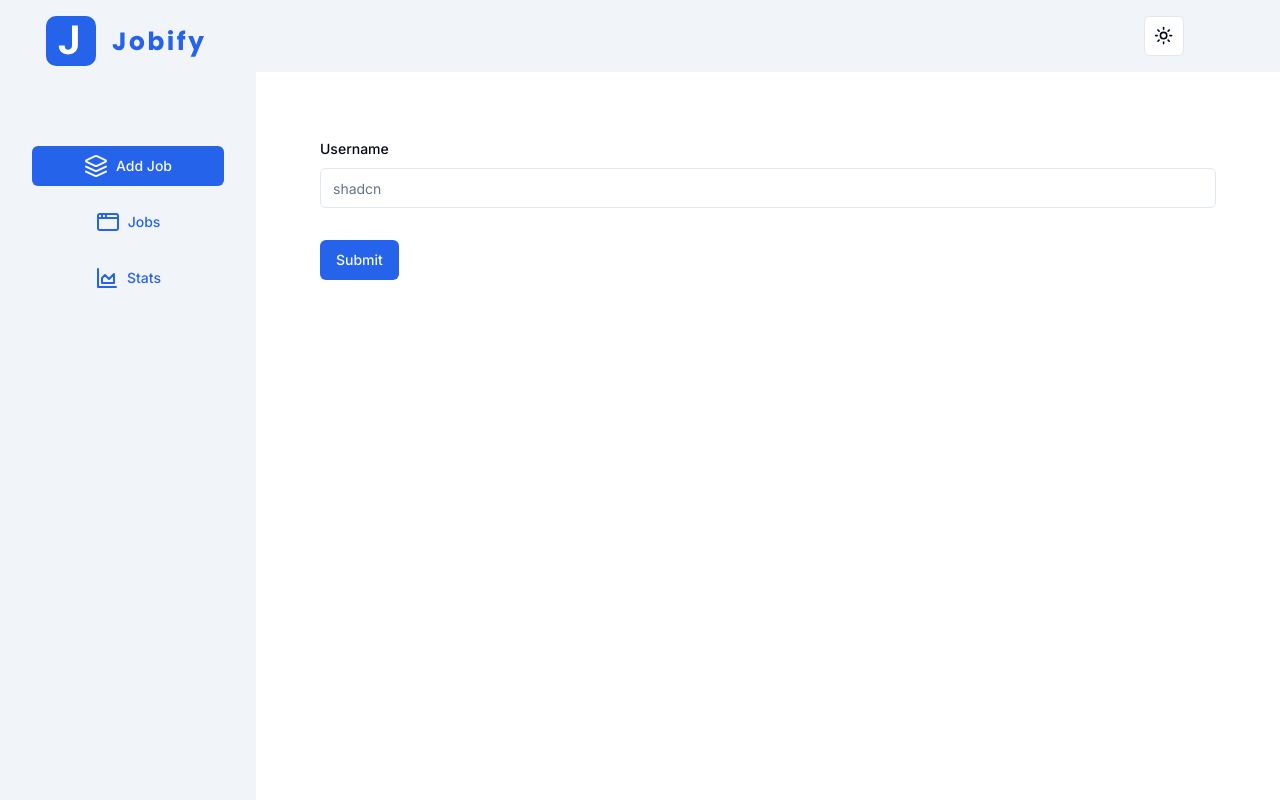
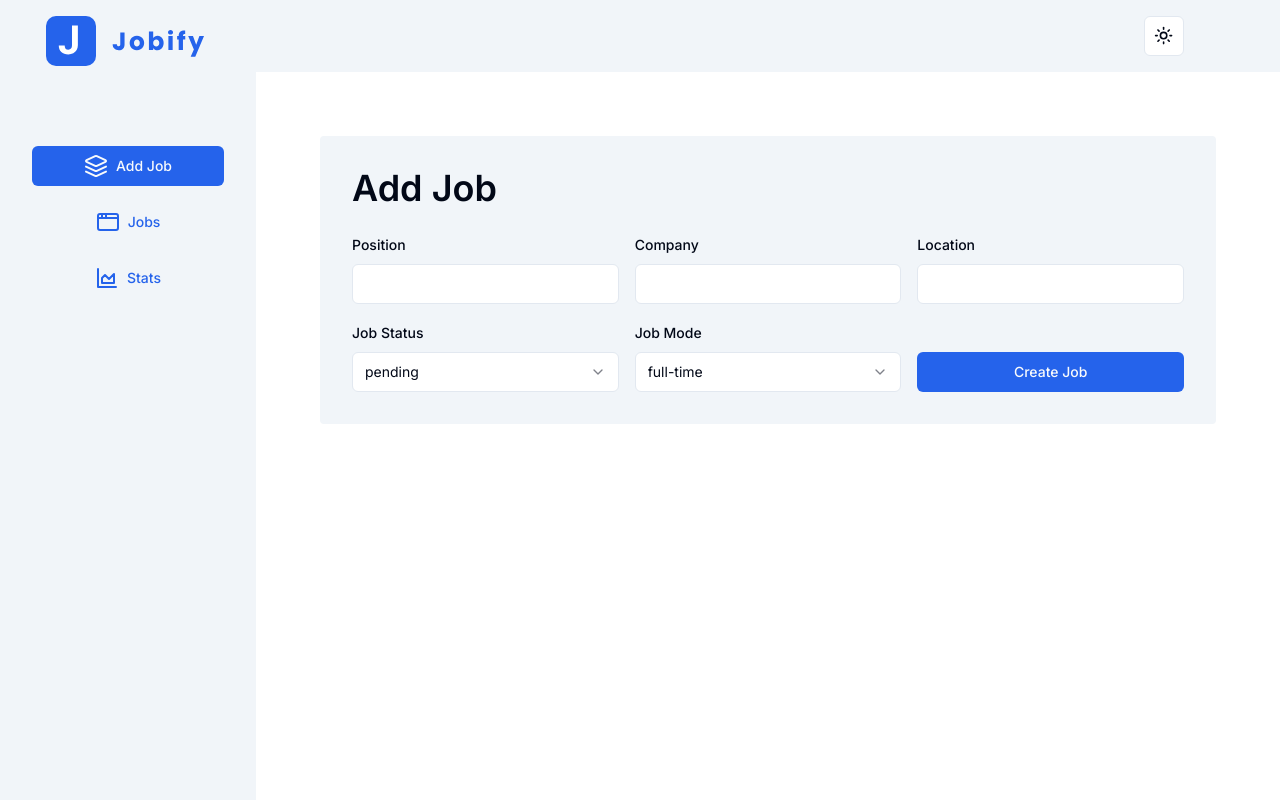
Before and after one commit to zreonx/nextjs-jobify, a Next.js app: page /add-job in a window 1280 px wide. Built offline with nearby package versions, Linux system fonts and the light colour scheme.

Commit message:
added ui of form for job using the customized form inputs and selects, added also the setup of prisma schema and pushed to mongodb

```diff
--- a/components/CreateJobForm.tsx
+++ b/components/CreateJobForm.tsx
@@ -1,62 +1,61 @@
-"use client"
+'use client'
 
-import { z } from "zod"
-import { zodResolver } from "@hookform/resolvers/zod"
-import { useForm } from "react-hook-form"
+import { useForm } from 'react-hook-form';
+import { zodResolver } from '@hookform/resolvers/zod';
+import {
+  JobStatus,
+  JobMode,
+  createAndEditJobSchema,
+  CreateAndEditJobType,
+} from '@/utils/types';
+import { Button } from './ui/button';
 
-import { Button } from "@/components/ui/button"
-import {
-  Form,
-  FormControl,
-  FormDescription,
-  FormField,
-  FormItem,
-  FormLabel,
-  FormMessage,
-} from "@/components/ui/form"
-import { Input } from "@/components/ui/input"
-
-const formSchema = z.object({
-  username: z.string().min(2, {
-    message: 'Username must be at least 2 characters.',
-  }),
-});
+import { Form } from './ui/form';
+import { CustomFormField, CustomFormSelect } from './FormComponent';
 
 function CreateJobForm() {
-  // 1. Define your form.
-  const form = useForm<z.infer<typeof formSchema>>({
-    resolver: zodResolver(formSchema),
+  const form = useForm<CreateAndEditJobType>({
+    resolver: zodResolver(createAndEditJobSchema),
     defaultValues: {
-      username: '',
+      position: '',
+      company: '',
+      location: '',
+      status: JobStatus.Pending,
+      mode: JobMode.FullTime,
     },
   });
 
-  // 2. Define a submit handler.
-  function onSubmit(values: z.infer<typeof formSchema>) {
-    // Do something with the form values.
-    // ✅ This will be type-safe and validated.
+  function onSubmit(values: CreateAndEditJobType) {
     console.log(values);
   }
 
   return (
     <Form {...form}>
-      <form onSubmit={form.handleSubmit(onSubmit)} className='space-y-8'>
-        <FormField
-          control={form.control}
-          name='username'
-          render={({ field }) => (
-            <FormItem>
-              <FormLabel>Username</FormLabel>
-              <FormControl>
-                <Input placeholder='shadcn' {...field} />
-              </FormControl>
-              <FormMessage />
-            </FormItem>
-          )}
-        />
-        <Button type='submit'>Submit</Button>
+      <form
+        onSubmit={form.handleSubmit(onSubmit)}
+        className="bg-muted p-8 rounded"
+      >
+        <h2 className="capitalize font-semibold text-4xl mb-6">add job</h2>
+        <div className="grid gap-4 md:grid-cols-2 lg:grid-cols-3 items-start">
+          {/* position */}
+          <CustomFormField name='position' control={form.control} />
+          {/* company */}
+          <CustomFormField name='company' control={form.control} />
+          {/* location */}
+          <CustomFormField name='location' control={form.control} />
+
+          {/* job status */}
+          <CustomFormSelect name='status' control={form.control} labelText='job status' items={Object.values(JobStatus)} />
+          {/* job mode */}
+          <CustomFormSelect name='mode' control={form.control} labelText='job mode' items={Object.values(JobMode)} />
+
+
+          <Button type='submit' className='self-end capitalize'>create job</Button>
+
+        </div>
       </form>
     </Form>
   );
 }
+
 export default CreateJobForm;
--- a/package.json
+++ b/package.json
@@ -10,7 +10,7 @@
   },
   "dependencies": {
     "@clerk/nextjs": "^6.7.1",
-    "@hookform/resolvers": "^3.3.3",
+    "@hookform/resolvers": "^3.9.1",
     "@prisma/client": "^5.7.1",
     "@radix-ui/react-dropdown-menu": "^2.0.6",
     "@radix-ui/react-label": "^2.0.2",
```
Also changed, not shown: utils/db.ts (added, +15 -0 lines), 2 other files (tests, documents, lock files or other folders).
